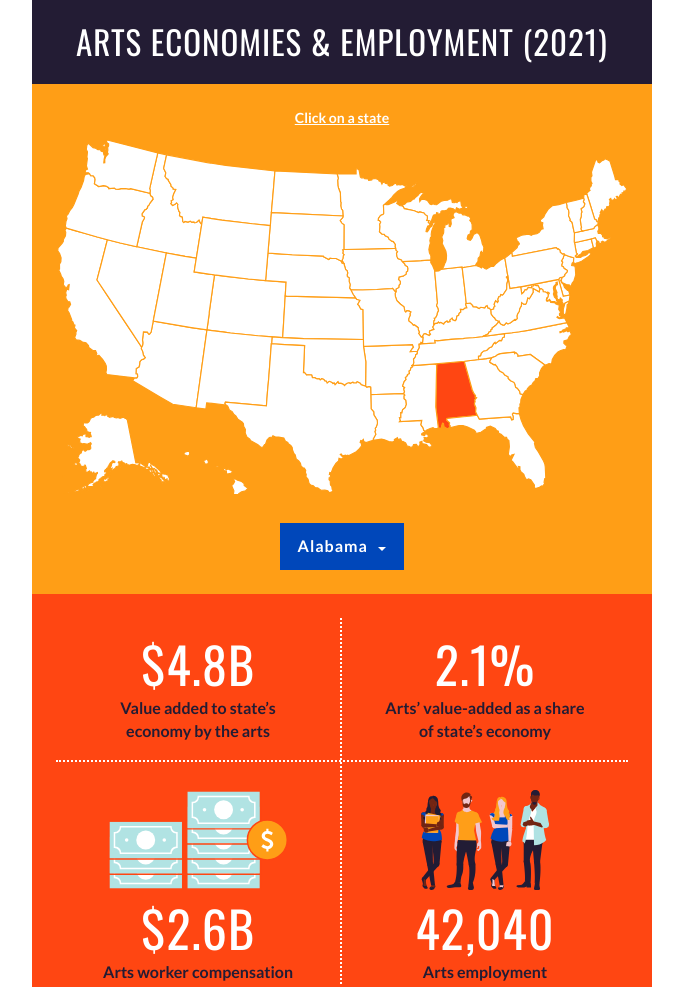
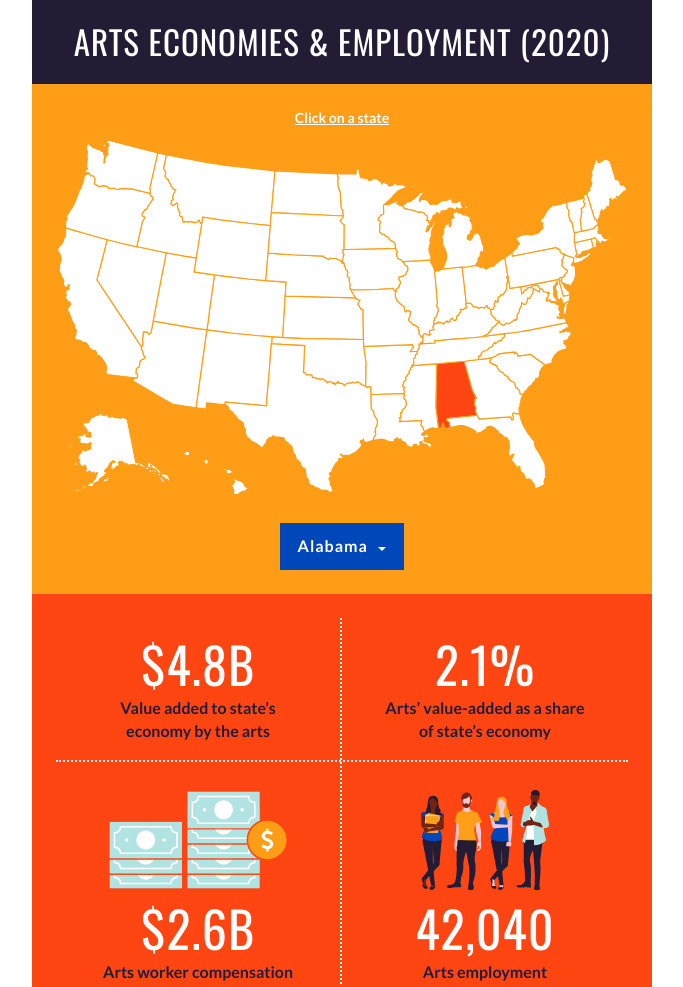
Before and after one commit to myNEAgit/ADP-30-ripple, a plain HTML site: page index.html in a window 1280 px wide. Shown: the top 987 px of the page, without its empty margins (298-981 px from the left). Drawn offline with nearby package versions, Linux system fonts and the light colour scheme.

Commit message:
changed to 2020

```diff
--- a/index.html
+++ b/index.html
@@ -14,7 +14,7 @@
       <div class="container-fluid">
         <!-- top title -->
         <div class="title wrap">
-          <h1>ARTS ECONOMIES &amp; EMPLOYMENT (2021)</h1>
+          <h1>ARTS ECONOMIES &amp; EMPLOYMENT (2020)</h1>
         </div>
         <!-- yellow section -->
         <div class="wrap section-select">
```
